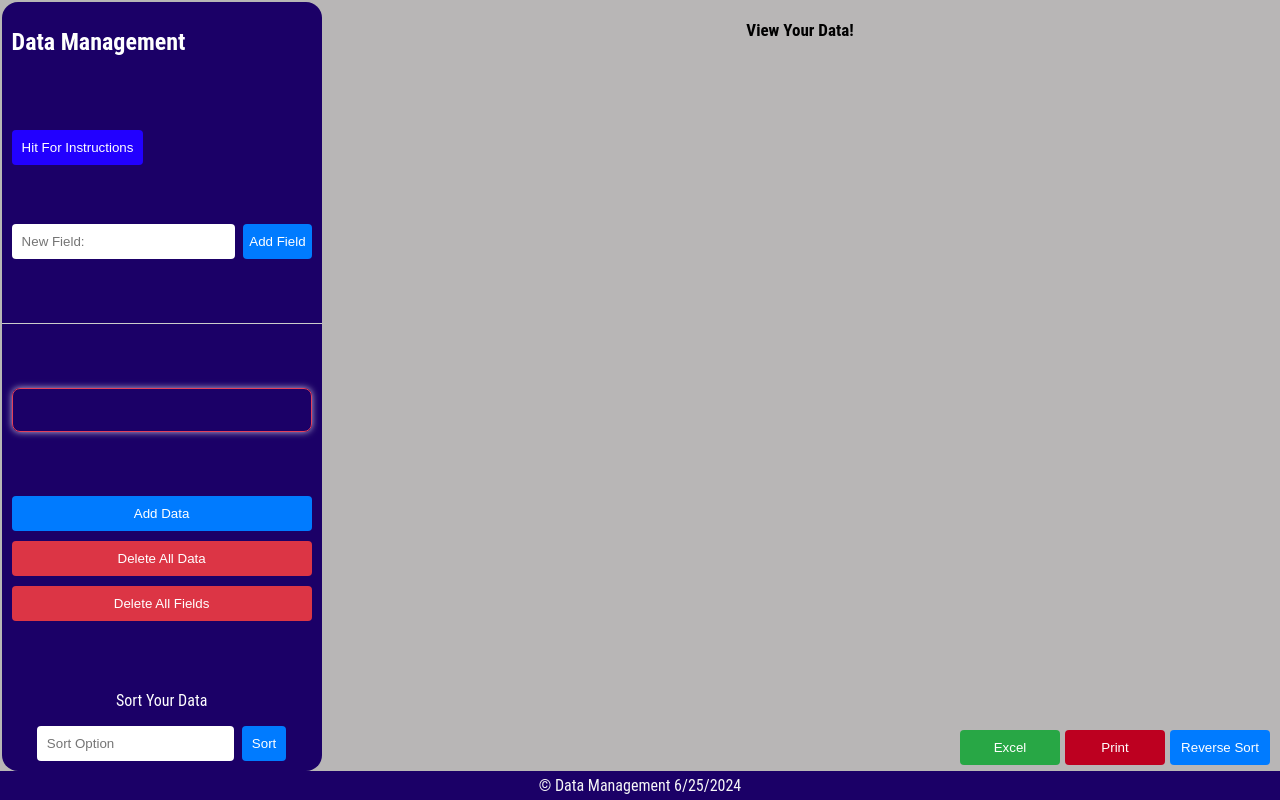
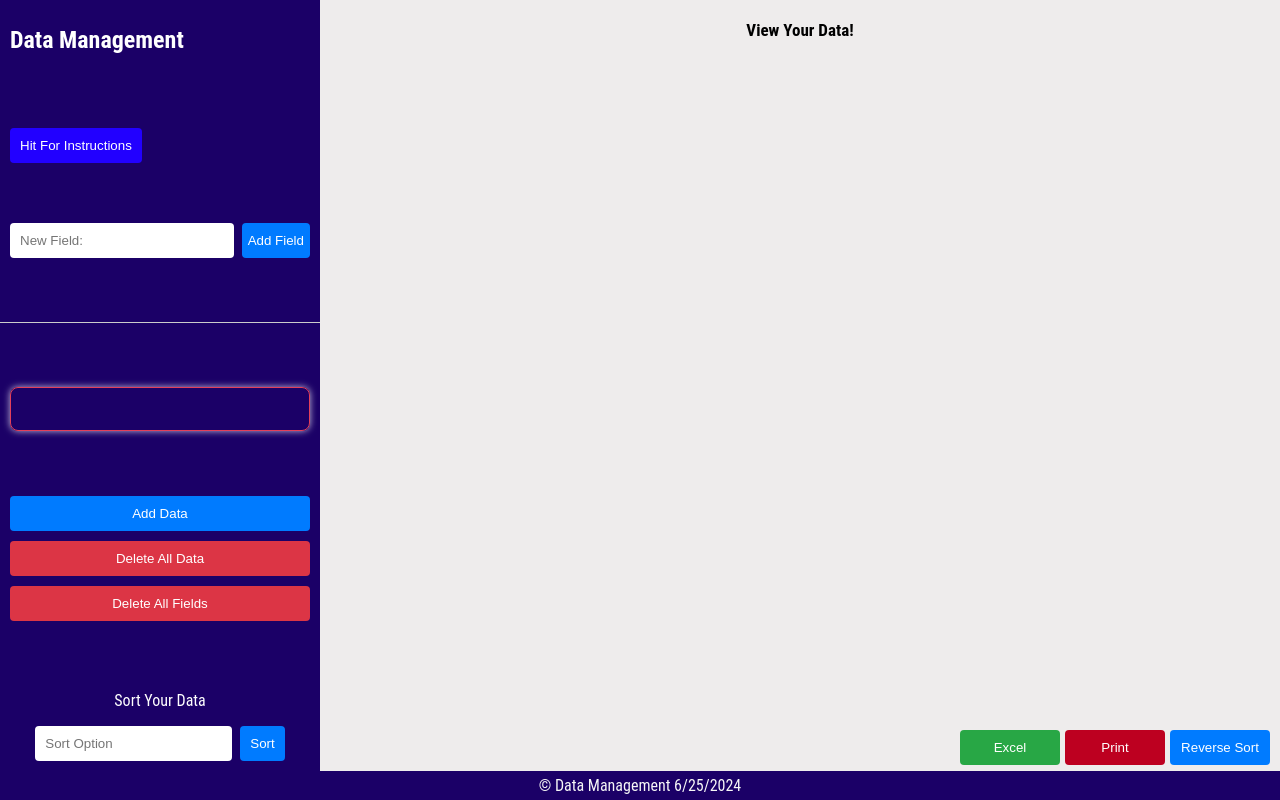
Before and after one commit to tryPap/data-management, a React (Create React App) app: page / in a window 1280 px wide. Built offline with nearby package versions, Linux system fonts and the light colour scheme.

Commit message:
backgroundchanges

```diff
--- a/package.json
+++ b/package.json
@@ -45,6 +45,7 @@
   ]
  },
  "devDependencies": {
+  "@babel/plugin-proposal-private-property-in-object": "^7.21.11",
   "gh-pages": "^6.2.0"
  }
 }
--- a/src/index.css
+++ b/src/index.css
@@ -2,7 +2,7 @@
 body {
   min-width: 280px;
   margin: 0;
-  background-color: #b8b6b6;
+  background-color: #eeecec;
   font-family: "Roboto Condensed", sans-serif;
 }
 
@@ -16,17 +16,15 @@
 
 .sidebar {
   width: 300px;
-  padding: 10px 10px 10px 10px;
+  padding: 10px;
   background-color: #1b0067;
   color: #ffffff;
   display: flex;
   flex-direction: column;
   justify-content: space-between;
   position: fixed;
-  top: 0.1rem;
+  top: 0px;
   bottom: 1.8rem;
-  border-radius: 1rem;
-  margin-left: 0.1rem;
   /* Fixed width */
   overflow-y: auto;
 }
```
Also changed, not shown: 1 other file (tests, documents, lock files or other folders).
